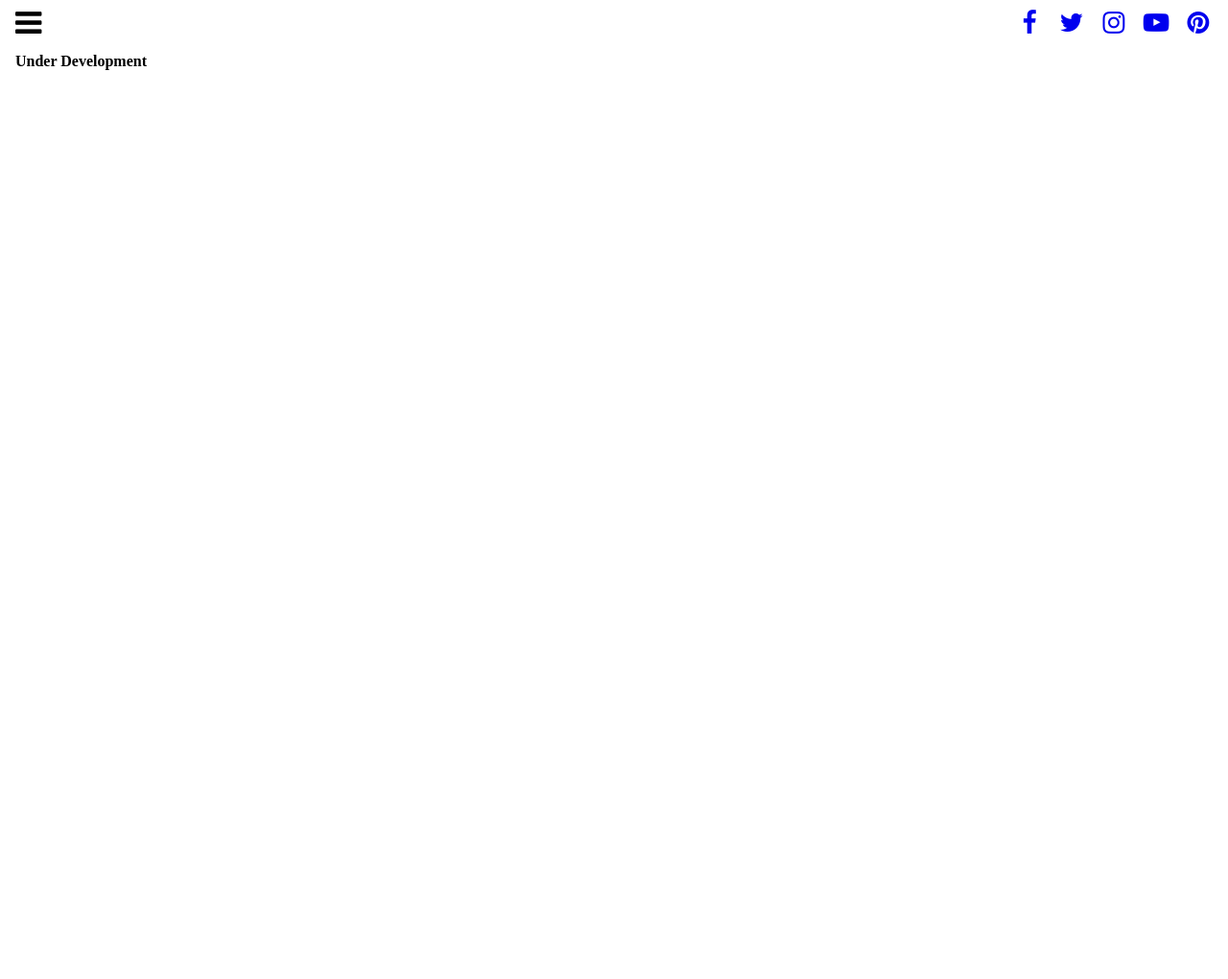
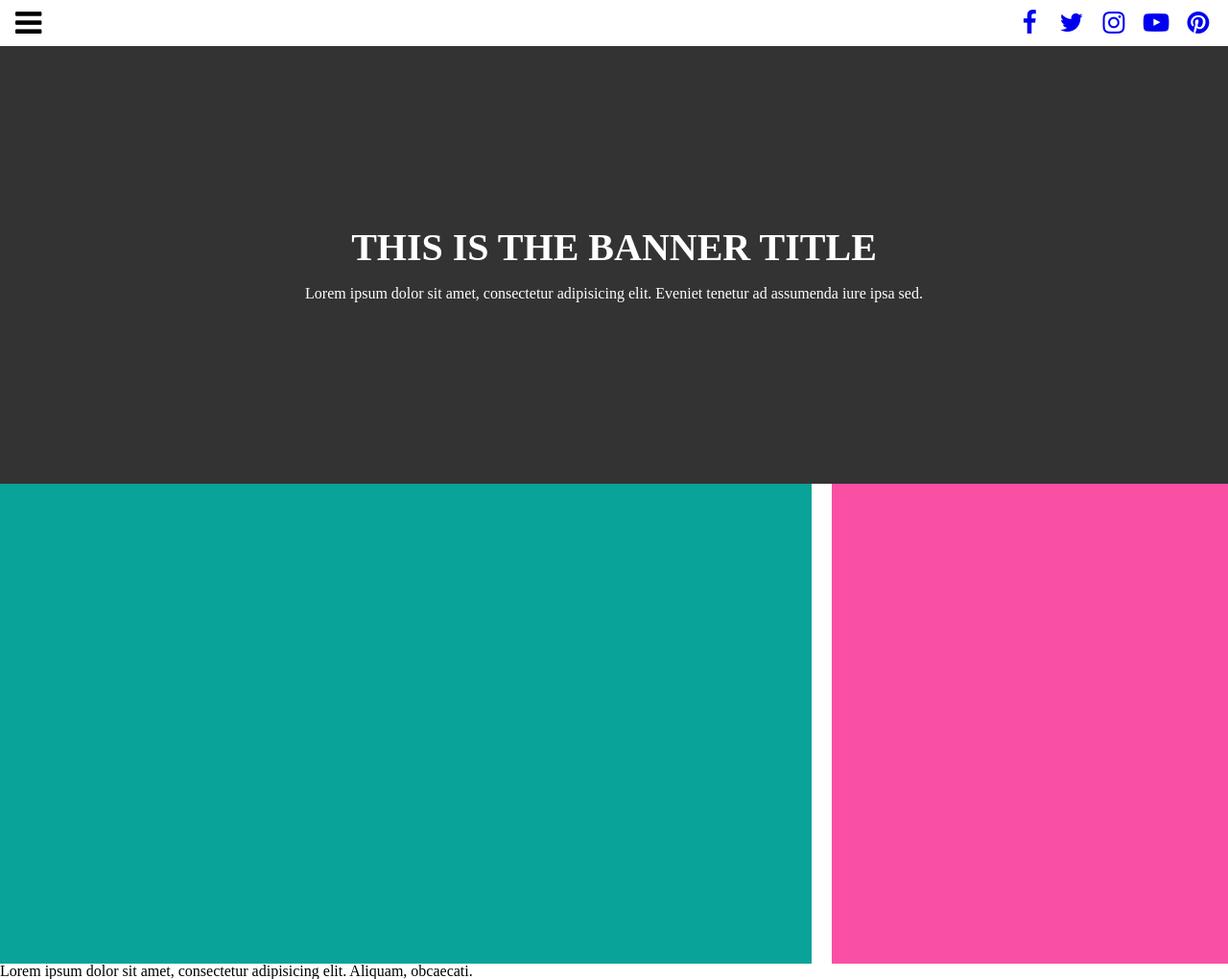
Before and after one commit to avanderlinde/TreeHouseGroup, a plain HTML site: page Website/index.html in a window 1280 px wide. Shown: the whole page at 96% size. Before the commit the page ends 800 px from the top, so only its background shows below. Drawn offline with nearby package versions, Linux system fonts and the light colour scheme.

Commit message:
added wireframe layout

```diff
--- a/Website/index.html
+++ b/Website/index.html
@@ -30,8 +30,12 @@
             <!-- END MENU 'X' ICON -->
             <!-- NAV CONTENT GOES HERE -->
             <ul>
-                <li><a href="#">Home</a></li>
-                <li><a href="#">Our Team</a></li>
+                <li>
+                    <a href="#">Home</a>
+                </li>
+                <li>
+                    <a href="#">Our Team</a>
+                </li>
             </ul>
 
             <!-- NAV CONTENT ENDS HERE -->
@@ -59,10 +63,31 @@
             <!-- END HEADER -->
         </div>
         <!-- YOUR CONTENT GOES HERE -->
-        <div class="container">
-            <div class="span6">
-                <h1>Under Development</h1>
+
+        <div id="banner">
+            <div class="container">
+                <div class="vAlign">
+                    <div class="entry">
+                        <h1>This is the banner title</h1>
+                        <p>Lorem ipsum dolor sit amet, consectetur adipisicing elit. Eveniet tenetur ad assumenda iure ipsa sed.</p>
+                    </div>
+                </div>
             </div>
+        </div>
+
+        <div id="content">
+
+            <div id="main" class="span4">
+                <div class="container"></div>
+            </div>
+
+            <div id="sidebar" class="span2">
+                <div class="container"></div>
+            </div>
+        </div>
+
+        <div id="footer">
+            <p>Lorem ipsum dolor sit amet, consectetur adipisicing elit. Aliquam, obcaecati.</p>
         </div>
         <!-- YOUR CONTENT ENDS HERE -->
     </div>
```
